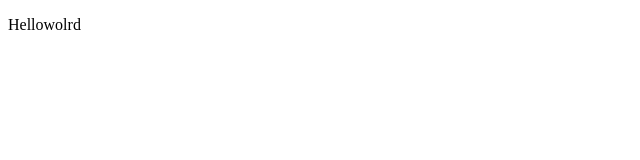
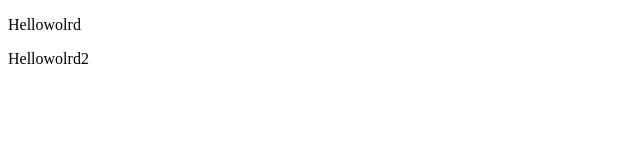
Before and after one commit to tausifrazakhan/myfirstRapo, a plain HTML site: page index.html in a window 1280 px wide. Shown: the full height of the page, 0-640 px from the left. Drawn offline with Linux system fonts and the light colour scheme.

Commit message:
Add new paragraph

```diff
--- a/index.html
+++ b/index.html
@@ -9,6 +9,7 @@
 
 <body>
   <p>Hellowolrd</p>
+  <p>Hellowolrd2</p>
 </body>
 
 </html>
```
